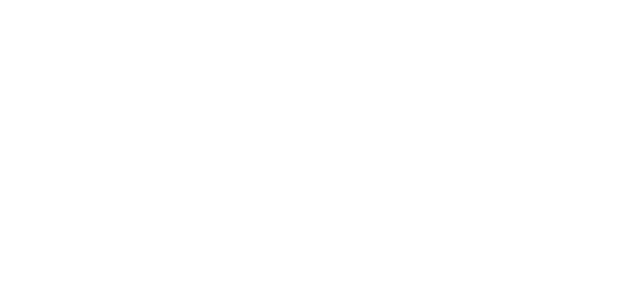
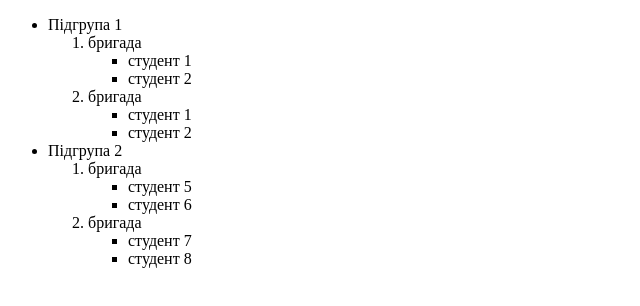
Before and after one commit to CCFreyzi/Weblab2, a plain HTML site: page index.html in a window 1280 px wide. Shown: the whole page, without its empty margins (0-640 px from the left). Drawn offline with Linux system fonts and the light colour scheme.

Commit message:
add a list of team

```diff
--- a/index.html
+++ b/index.html
@@ -6,7 +6,42 @@
     <link href="style.css" rel="stylesheet" type="text/css">
 </head>
 <body>
-
+    <div>
+        <ul>
+            <li>Підгрупа 1
+                <ol>
+                    <li>бригада
+                        <ul>
+                            <li>студент 1</li>
+                            <li>студент 2</li>
+                        </ul>
+                    </li>
+                    <li>бригада
+                        <ul>
+                            <li>студент 1</li>
+                            <li>студент 2</li>
+                        </ul>
+                    </li>
+                </ol>
+            </li>
+            <li>Підгрупа 2
+                <ol>
+                    <li>бригада
+                        <ul>
+                            <li>студент 5</li>
+                            <li>студент 6</li>
+                        </ul>
+                    </li>
+                    <li>бригада
+                        <ul>
+                            <li>студент 7</li>
+                            <li>студент 8</li>
+                        </ul>
+                    </li>
+                </ol>
+            </li>
+        </ul>
+    </div>
 
 </body>
 </html>
```
